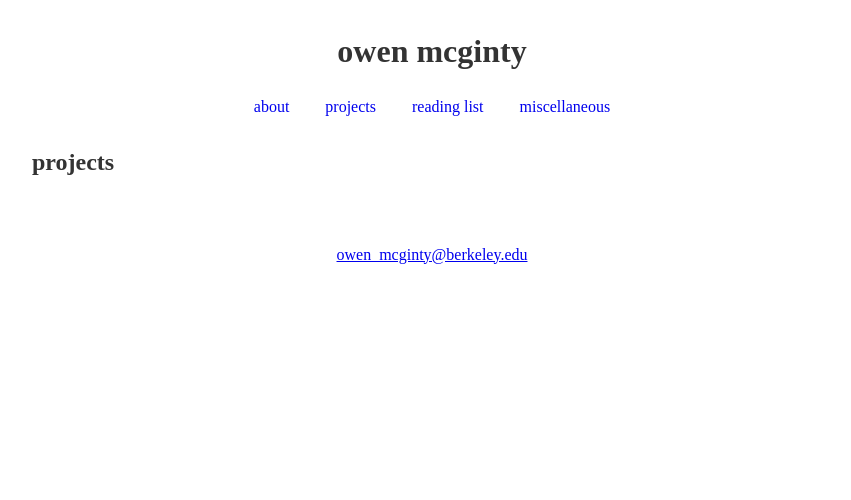
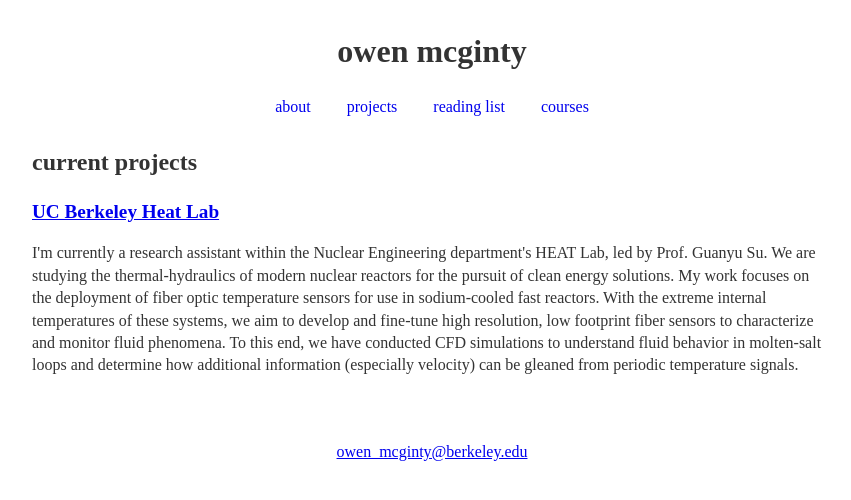
Before and after one commit to omcginty/omcginty.github.io, a website: page projects.html in a window 1280 px wide. Shown: the whole page, without its empty margins (208-1059 px from the left). Drawn offline with Linux system fonts and the light colour scheme.

Commit message:
projects

```diff
--- a/projects.html
+++ b/projects.html
@@ -14,13 +14,18 @@
             <a href="index.html">about</a>
             <a href="#projects">projects</a>
             <a href="reading.html">reading list</a>
-            <a href="miscellaneous.html">miscellaneous</a>
+            <a href="courses.html">courses</a>
         </nav>
     </header>
     <main>
         <section id="projects">
-            <h2>projects</h2>
-            <p></p>
+            <h2>current projects</h2>
+            <h3><a href="https://heat.nuc.berkeley.edu/">UC Berkeley Heat Lab</a></h3>
+            <p>I'm currently a research assistant within the Nuclear Engineering department's HEAT Lab, led by Prof. Guanyu Su. We are studying the thermal-hydraulics
+                of modern nuclear reactors for the pursuit of clean energy solutions. My work focuses on the deployment of fiber optic temperature sensors for use in
+                sodium-cooled fast reactors. With the extreme internal temperatures of these systems, we aim to develop and fine-tune high resolution, low footprint
+                fiber sensors to characterize and monitor fluid phenomena. To this end, we have conducted CFD simulations to understand fluid behavior in molten-salt
+                loops and determine how additional information (especially velocity) can be gleaned from periodic temperature signals.</p>
         </section>
     </main>
     <footer>
```
Also changed, not shown: courses.html (renamed from miscellaneous.html, +2 -2 lines), index.html (+2 -2 lines), reading.html (+5 -5 lines).
